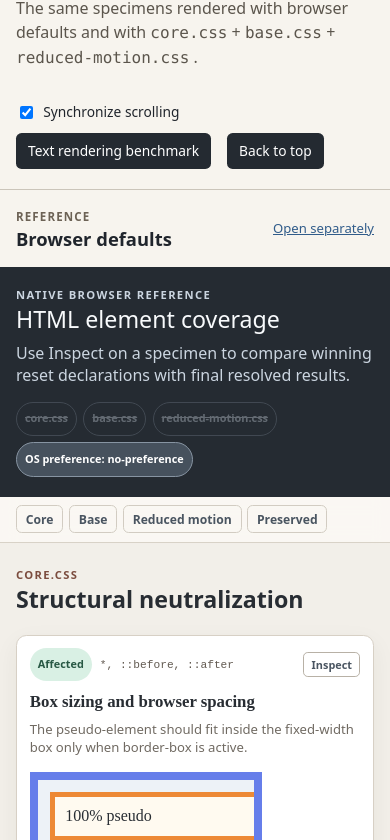
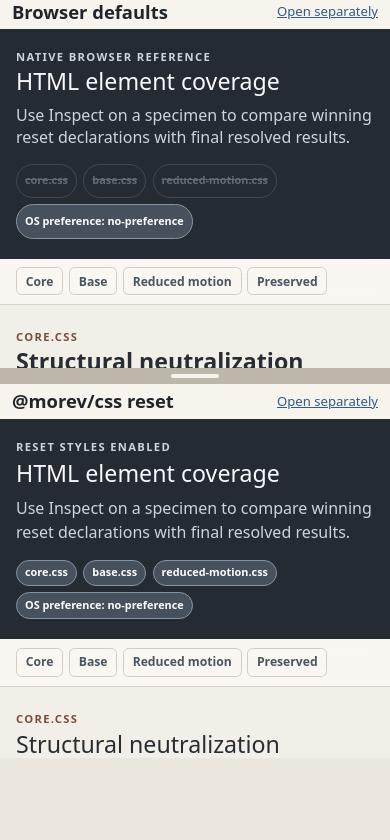
Before and after one commit to MorevM/css, a website built with Vite: page playground/index.html in a window 390 px wide. Shown: the part 86-926 px from the top of the page. After the commit the page ends 844 px from the top, so only its background shows below. Built offline with nearby package versions, Linux system fonts and the light colour scheme.

Commit message:
docs: Update mobile appearance of playground page

```diff
--- a/playground/index.css
+++ b/playground/index.css
@@ -13,6 +13,14 @@
 body {
 	min-block-size: 100dvb;
 	margin: 0;
+
+	@media (width < 44rem) {
+		display: block grid;
+		grid-template-rows: auto minmax(0, 1fr);
+		block-size: 100dvb;
+		min-block-size: 0;
+		overflow: hidden;
+	}
 }
 
 code {
@@ -31,6 +39,17 @@
 	@media (width < 60rem) {
 		flex-direction: column;
 		align-items: start;
+	}
+
+	@media (width < 44rem) {
+		gap: 0;
+		padding: .5rem .75rem;
+	}
+
+	> :first-child {
+		@media (width < 44rem) {
+			display: none;
+		}
 	}
 }
 
@@ -70,6 +89,13 @@
 	@media (width < 60rem) {
 		justify-content: start;
 	}
+
+	@media (width < 44rem) {
+		display: block grid;
+		grid-template-columns: minmax(0, 1fr) auto;
+		gap: .4rem;
+		inline-size: 100%;
+	}
 }
 
 .toolbar__toggle {
@@ -78,6 +104,10 @@
 	align-items: center;
 	font-size: .86rem;
 	cursor: pointer;
+
+	@media (width < 44rem) {
+		grid-column: 1 / -1;
+	}
 }
 
 .toolbar__button {
@@ -97,6 +127,20 @@
 	}
 }
 
+.toolbar__button-label--compact {
+	display: none;
+
+	@media (width < 44rem) {
+		display: inline flow;
+	}
+}
+
+.toolbar__button-label:not(.toolbar__button-label--compact) {
+	@media (width < 44rem) {
+		display: none;
+	}
+}
+
 .comparison {
 	display: block grid;
 	grid-template-columns: repeat(2, minmax(0, 1fr));
@@ -104,13 +148,59 @@
 	background: #bdb6aa;
 
 	@media (width < 44rem) {
+		grid-template-rows:
+			minmax(0, var(--mobile-first-pane-size, 1fr))
+			1rem
+			minmax(0, 1fr);
 		grid-template-columns: 1fr;
+		gap: 0;
+		min-block-size: 0;
+		overflow: hidden;
 	}
 }
 
 .comparison-pane {
 	min-inline-size: 0;
 	background: #f7f4ee;
+
+	@media (width < 44rem) {
+		display: block grid;
+		grid-template-rows: auto minmax(0, 1fr);
+		min-block-size: 0;
+		overflow: hidden;
+	}
+}
+
+.comparison-divider {
+	display: none;
+
+	@media (width < 44rem) {
+		position: relative;
+		z-index: 10;
+		display: block flow;
+		inline-size: 100%;
+		padding: 0;
+		background: #bdb6aa;
+		border: 0;
+		cursor: row-resize;
+		touch-action: none;
+	}
+
+	&:focus-visible {
+		outline: 2px solid #315c8a;
+		outline-offset: -2px;
+	}
+}
+
+.comparison-divider__handle {
+	position: absolute;
+	inset-block-start: 50%;
+	inset-inline-start: 50%;
+	inline-size: 3rem;
+	block-size: .25rem;
+	background: #f7f4ee;
+	border-radius: 999px;
+	transform: translate(-50%, -50%);
 }
 
 .comparison-pane__header {
@@ -121,9 +211,20 @@
 	min-block-size: 4.8rem;
 	padding: .9rem 1rem;
 
+	@media (width < 44rem) {
+		min-block-size: 0;
+		padding: .45rem .75rem;
+	}
+
 	a {
 		color: #315c8a;
 		font-size: .82rem;
+	}
+}
+
+.comparison-pane__status {
+	@media (width < 44rem) {
+		display: none;
 	}
 }
 
@@ -144,7 +245,8 @@
 	border: 0;
 
 	@media (width < 44rem) {
-		block-size: 70dvb;
+		block-size: 100%;
+		min-block-size: 0;
 	}
 }
 
@@ -329,6 +431,10 @@
 	background: #f7f4ee;
 	border-block-start: 1px solid #cbc5ba;
 
+	@media (width < 44rem) {
+		display: none;
+	}
+
 	p {
 		margin: 0;
 	}
--- a/playground/index.html
+++ b/playground/index.html
@@ -36,13 +36,17 @@
 				<a
 					class="toolbar__button"
 					href="./text-rendering.html"
-				>Text rendering benchmark</a>
+				>Text Rendering Benchmark</a>
 
 				<button
 					id="scroll-reset"
 					class="toolbar__button"
 					type="button"
-				>Back to top</button>
+					aria-label="Back to top"
+				>
+					<span class="toolbar__button-label">Back to top</span>
+					<span class="toolbar__button-label toolbar__button-label--compact">Top</span>
+				</button>
 			</div>
 		</header>
 
@@ -63,6 +67,20 @@
 					title="Elements rendered with browser default styles"
 				></iframe>
 			</section>
+
+			<button
+				id="comparison-divider"
+				class="comparison-divider"
+				type="button"
+				role="separator"
+				aria-label="Resize comparison panes"
+				aria-orientation="horizontal"
+				aria-valuemin="20"
+				aria-valuemax="80"
+				aria-valuenow="50"
+			>
+				<span class="comparison-divider__handle" aria-hidden="true"></span>
+			</button>
 
 			<section class="comparison-pane" aria-labelledby="reset-title">
 				<header class="comparison-pane__header">
--- a/playground/index.js
+++ b/playground/index.js
@@ -9,6 +9,8 @@
 const inspectorContent = document.querySelector('#inspector-content');
 const showUnchangedToggle = document.querySelector('#show-unchanged-toggle');
 const closeInspector = document.querySelector('#close-inspector');
+const comparison = document.querySelector('.comparison');
+const comparisonDivider = document.querySelector('#comparison-divider');
 const comparisonPaneHeaders = [...document.querySelectorAll('.comparison-pane__header')];
 const splitViewMedia = window.matchMedia('(width >= 44rem)');
 const alignedElementSelectors = [
@@ -22,6 +24,37 @@
 let isSynchronizingScroll = false;
 let alignmentFrameId;
 let inspectedSpecimenIndex;
+let mobileSplitPercentage = 50;
+let dividerPointerOffset = 0;
+
+const minimumMobileSplitPercentage = Number(comparisonDivider.getAttribute('aria-valuemin'));
+const maximumMobileSplitPercentage = Number(comparisonDivider.getAttribute('aria-valuemax'));
+
+const renderMobileSplit = () => {
+	if (splitViewMedia.matches) {
+		comparison.style.removeProperty('--mobile-first-pane-size');
+		return;
+	}
+
+	const dividerBlockSize = comparisonDivider.getBoundingClientRect().height;
+	const availableBlockSize = comparison.clientHeight - dividerBlockSize;
+
+	if (availableBlockSize <= 0) return;
+
+	comparison.style.setProperty(
+		'--mobile-first-pane-size',
+		`${availableBlockSize * mobileSplitPercentage / 100}px`,
+	);
+	comparisonDivider.setAttribute('aria-valuenow', String(Math.round(mobileSplitPercentage)));
+};
+
+const setMobileSplit = (percentage) => {
+	mobileSplitPercentage = Math.min(
+		maximumMobileSplitPercentage,
+		Math.max(minimumMobileSplitPercentage, percentage),
+	);
+	renderMobileSplit();
+};
 
 const synchronizeScroll = (sourceFrame, targetFrame) => {
 	if (!syncToggle.checked || isSynchronizingScroll) return;
@@ -512,6 +545,42 @@
 	if (inspectedSpecimenIndex !== undefined) requestAnimationFrame(renderInspector);
 };
 
+comparisonDivider.addEventListener('pointerdown', (event) => {
+	if (splitViewMedia.matches) return;
+
+	const dividerRectangle = comparisonDivider.getBoundingClientRect();
+
+	dividerPointerOffset = event.clientY - dividerRectangle.top - dividerRectangle.height / 2;
+	comparisonDivider.setPointerCapture(event.pointerId);
+});
+
+comparisonDivider.addEventListener('pointermove', (event) => {
+	if (!comparisonDivider.hasPointerCapture(event.pointerId)) return;
+
+	const comparisonRectangle = comparison.getBoundingClientRect();
+	const dividerBlockSize = comparisonDivider.getBoundingClientRect().height;
+	const availableBlockSize = comparisonRectangle.height - dividerBlockSize;
+	const firstPaneBlockSize = event.clientY
+		- dividerPointerOffset
+		- comparisonRectangle.top
+		- dividerBlockSize / 2;
+
+	setMobileSplit(firstPaneBlockSize / availableBlockSize * 100);
+});
+
+comparisonDivider.addEventListener('keydown', (event) => {
+	let nextPercentage;
+
+	if (event.key === 'ArrowUp') nextPercentage = mobileSplitPercentage - 5;
+	else if (event.key === 'ArrowDown') nextPercentage = mobileSplitPercentage + 5;
+	else if (event.key === 'Home') nextPercentage = minimumMobileSplitPercentage;
+	else if (event.key === 'End') nextPercentage = maximumMobileSplitPercentage;
+	else return;
+
+	event.preventDefault();
+	setMobileSplit(nextPercentage);
+});
+
 window.addEventListener('message', (event) => {
 	const isKnownFrame = event.source === nativeFrame.contentWindow || event.source === resetFrame.contentWindow;
 
@@ -528,8 +597,14 @@
 
 nativeFrame.addEventListener('load', handleFrameLoad);
 resetFrame.addEventListener('load', handleFrameLoad);
-window.addEventListener('load', scheduleAlignment);
-window.addEventListener('resize', scheduleAlignment);
+window.addEventListener('load', () => {
+	renderMobileSplit();
+	scheduleAlignment();
+});
+window.addEventListener('resize', () => {
+	renderMobileSplit();
+	scheduleAlignment();
+});
 
 showUnchangedToggle.addEventListener('change', renderInspector);
 closeInspector.addEventListener('click', hideInspector);
```
